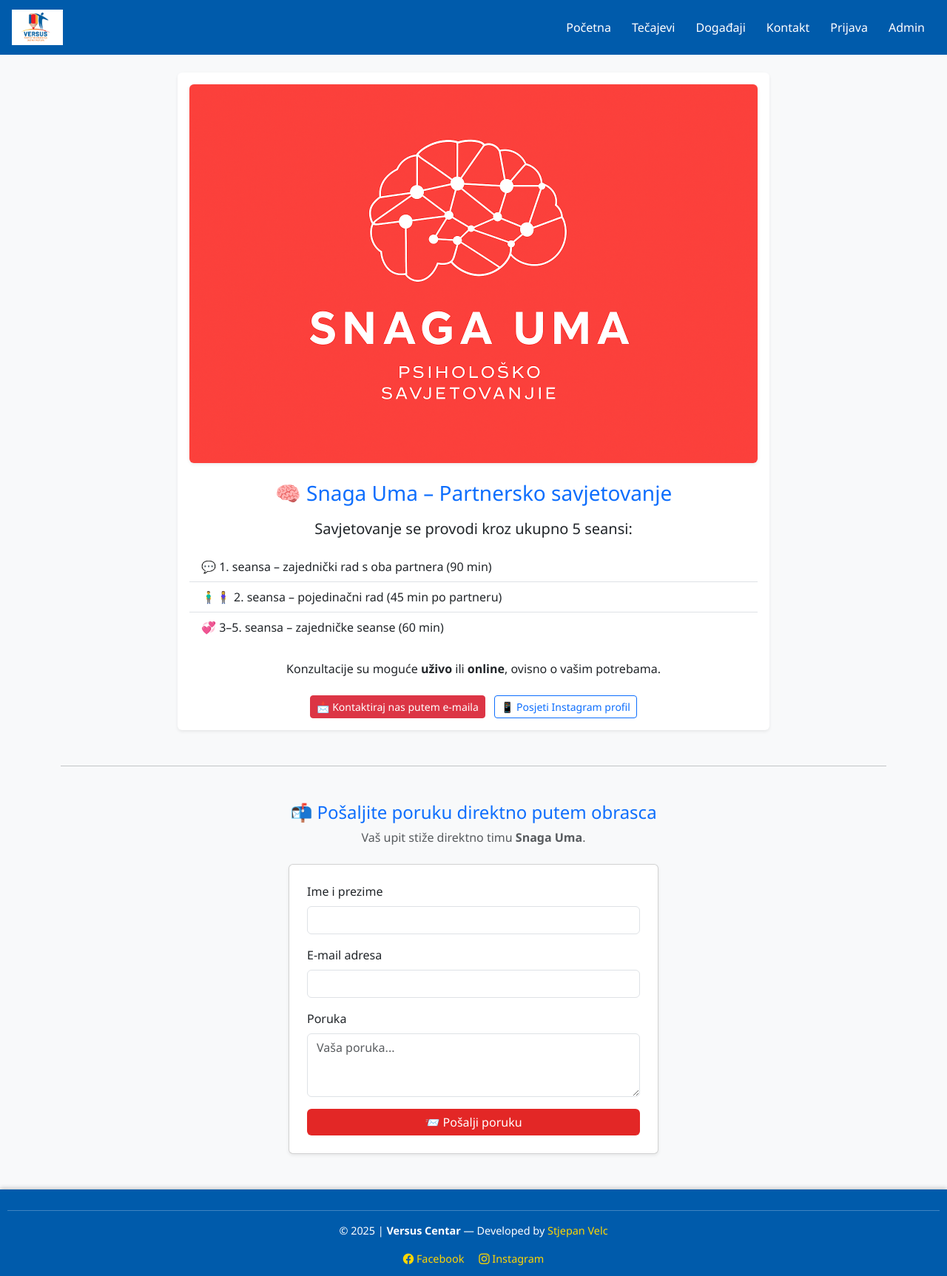
After one commit to stjepanvelc-png/versus_centar_flask, a Flask app: page /snaga_uma in a window 1280 px wide. The commit adds this page. Shown: the whole page at 74% size. Run offline with Flask 3, Linux system fonts and the light colour scheme.

Commit message:
Promjene: dodan footer s ikonama društvenih mreža, dodan promo banner

```diff
--- a/app.py
+++ b/app.py
@@ -316,6 +316,49 @@ def admin_logout():
 def test():
     return "Radi ✅"
 
+@app.route("/snaga_uma")
+def snaga_uma():
+    return render_template("snaga_uma.html")
+
+@app.route("/kontakt_snaga_uma", methods=["POST"])
+def kontakt_snaga_uma():
+    try:
+        ime = request.form["ime"]
+        email = request.form["email"]
+        poruka = request.form["poruka"]
+
+        # 📩 Poruka ide njoj
+        msg_to_admin = Message(
+            subject=f"Nova poruka za Snaga Uma - {ime}",
+            sender=email,
+            recipients=["snaguma17@gmail.com"],
+            body=f"Ime: {ime}\nE-mail: {email}\n\nPoruka:\n{poruka}"
+        )
+        mail.send(msg_to_admin)
+
+        # 📤 Auto-odgovor pošiljatelju
+        auto_reply = Message(
+            subject="Hvala na kontaktu - Snaga Uma",
+            sender="snaguma17@gmail.com",
+            recipients=[email],
+            body=f"""
+Poštovani {ime},
+
+Hvala vam što ste nas kontaktirali! 🌿
+Vaša poruka je primljena i tim Snaga Uma će vam se javiti u najkraćem mogućem roku.
+
+Lijep pozdrav,
+Snaga Uma – Partnersko savjetovanje
+"""
+        )
+        mail.send(auto_reply)
+
+        flash("✅ Poruka je uspješno poslana! Primiti ćete potvrdu putem e-maila.", "success")
+    except Exception as e:
+        flash(f"⚠️ Greška pri slanju poruke: {e}", "danger")
+
+    return redirect(url_for("snaga_uma"))
+
 # 🔹 Admin dashboard (jedina verzija!)
 @app.route("/admin/dashboard")
 def admin_dashboard():
--- a/templates/base.html
+++ b/templates/base.html
@@ -155,11 +155,25 @@
         {% block content %}{% endblock %}
     </div>
 
-    <!-- FOOTER -->
+   <!-- FOOTER -->
     <footer class="footer-custom">
+        <hr class="footer-line">
         © <span id="year"></span> | <strong>Versus Centar</strong> — Developed by
         <a href="https://github.com/stjepanvelc-png" target="_blank" class="footer-link">Stjepan Velc</a>
-    </footer>
+
+    <div class="mt-3">
+        <a href="https://www.facebook.com/versuscentar" target="_blank" class="footer-link me-3">
+            <i class="bi bi-facebook"></i> Facebook
+        </a>
+        <a href="https://www.instagram.com/versuscentar/" target="_blank" class="footer-link">
+            <i class="bi bi-instagram"></i> Instagram
+        </a>
+    </div>
+</footer>
+
+<!-- Bootstrap Icons -->
+<link rel="stylesheet" href="https://cdn.jsdelivr.net/npm/bootstrap-icons@1.11.3/font/bootstrap-icons.css">
+
 
     <script>
         document.getElementById("year").textContent = new Date().getFullYear();
--- /dev/null
+++ b/templates/snaga_uma.html
@@ -0,0 +1,58 @@
+{% extends "base.html" %}
+{% block title %}Snaga Uma – Partnersko savjetovanje{% endblock %}
+{% block content %}
+
+<div class="card shadow-sm border-0 mx-auto" style="max-width: 800px;">
+  <div class="card-body text-center">
+    <img src="{{ url_for('static', filename='snaga_uma_banner.jpg.png') }}"
+         alt="Snaga Uma banner" class="img-fluid rounded mb-4 shadow-sm">
+
+    <h3 class="text-primary mb-3">🧠 Snaga Uma – Partnersko savjetovanje</h3>
+    <p class="lead">Savjetovanje se provodi kroz ukupno <strong>5 seansi</strong>:</p>
+
+    <ul class="list-group list-group-flush text-start mb-4">
+      <li class="list-group-item">💬 1. seansa – zajednički rad s oba partnera (90 min)</li>
+      <li class="list-group-item">🧍‍♂️🧍‍♀️ 2. seansa – pojedinačni rad (45 min po partneru)</li>
+      <li class="list-group-item">💞 3–5. seansa – zajedničke seanse (60 min)</li>
+    </ul>
+
+    <p>
+      Konzultacije su moguće <strong>uživo</strong> ili <strong>online</strong>, ovisno o vašim potrebama.
+    </p>
+
+    <div class="mt-4">
+      <a href="mailto:snaguma17@gmail.com" class="btn btn-danger btn-sm me-2">
+        📩 Kontaktiraj nas putem e-maila
+      </a>
+      <a href="https://www.instagram.com/savjetovanje_snaga_uma" target="_blank" class="btn btn-outline-primary btn-sm">
+        📱 Posjeti Instagram profil
+      </a>
+    </div>
+  </div>
+</div>
+
+<hr class="my-5">
+
+<h4 class="text-center text-primary">📬 Pošaljite poruku direktno putem obrasca</h4>
+<p class="text-center text-muted mb-4">Vaš upit stiže direktno timu <strong>Snaga Uma</strong>.</p>
+
+<form method="POST" action="{{ url_for('kontakt_snaga_uma') }}" class="card p-4 shadow-sm mx-auto" style="max-width: 500px;">
+  <div class="mb-3">
+    <label class="form-label">Ime i prezime</label>
+    <input type="text" name="ime" class="form-control" required>
+  </div>
+
+  <div class="mb-3">
+    <label class="form-label">E-mail adresa</label>
+    <input type="email" name="email" class="form-control" required>
+  </div>
+
+  <div class="mb-3">
+    <label class="form-label">Poruka</label>
+    <textarea name="poruka" class="form-control" rows="3" placeholder="Vaša poruka..."></textarea>
+  </div>
+
+  <button type="submit" class="btn btn-primary w-100">📨 Pošalji poruku</button>
+</form>
+
+{% endblock %}
```
Also changed, not shown: templates/index.html (+12 -0 lines), static/snaga_uma_banner.jpg.png (added).
